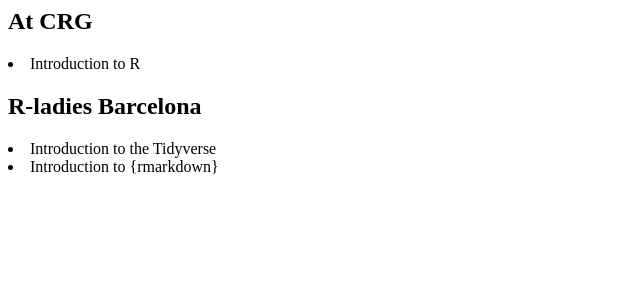
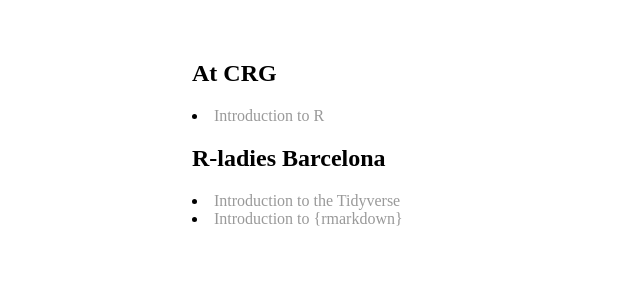
Before and after one commit to sarahbonnin/sarahbonnin.github.io, a plain HTML site: page courses.html in a window 1280 px wide. Shown: the whole page, without its empty margins (0-640 px from the left). Drawn offline with Linux system fonts and the light colour scheme.

Commit message:
add links to courses

```diff
--- a/courses.html
+++ b/courses.html
@@ -1,10 +1,22 @@
+<!DOCTYPE html>
+<html>
+        <head>
+                <title>Sarah Bonnin, bioinformatician</title>
+                <!-- link to main stylesheet -->
+                <link rel="stylesheet" type="text/css" href="/css/main.css">
+        </head>
+        <body>
 
 
 <h2>At CRG</h2>
 
-<li><a href="https://sarahbonnin.github.io/CRG_RIntroduction/"></a>Introduction to R</li>
+<li><a href="https://sarahbonnin.github.io/CRG_RIntroduction/">Introduction to R</a></li>
 
 <h2>R-ladies Barcelona </h2>
 
-<li><a href="https://sarahbonnin.github.io/RLadies_Tidyverse"></a>Introduction to the Tidyverse</li>
-<li><a href="https://sarahbonnin.github.io/RLadies_Rmarkdown"></a>Introduction to {rmarkdown}</li>
+<li><a href="https://sarahbonnin.github.io/RLadies_Tidyverse">Introduction to the Tidyverse</a></li>
+<li><a href="https://sarahbonnin.github.io/RLadies_Rmarkdown">Introduction to {rmarkdown}</a></li>
+
+
+        </body>
+</html>
```
